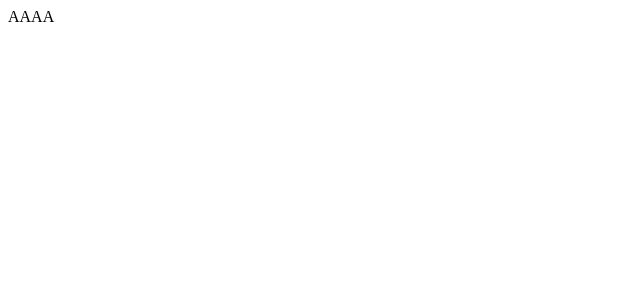
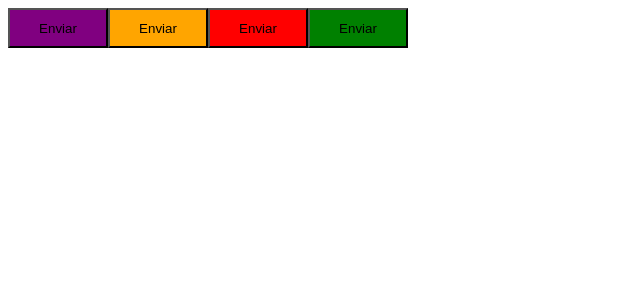
Before and after one commit to saviojks/projeto-02, a React (Vite) app: page / in a window 1280 px wide. Shown: the top 300 px of the page, without its empty margins (0-640 px from the left). Built offline with nearby package versions, Linux system fonts and the light colour scheme.

Commit message:
Styled Components

```diff
--- a/package.json
+++ b/package.json
@@ -10,11 +10,13 @@
   },
   "dependencies": {
     "react": "^18.2.0",
-    "react-dom": "^18.2.0"
+    "react-dom": "^18.2.0",
+    "styled-components": "^5.3.6"
   },
   "devDependencies": {
     "@types/react": "^18.0.26",
     "@types/react-dom": "^18.0.9",
+    "@types/styled-components": "^5.1.26",
     "@vitejs/plugin-react-swc": "^3.0.0",
     "typescript": "^4.9.3",
     "vite": "^4.0.0"
--- a/src/App.tsx
+++ b/src/App.tsx
@@ -1,9 +1,13 @@
 import { useState } from 'react'
+import { Button } from './components/Button'
 
 export function App() {
   return (
-    <div className="App">
-      AAAA
-    </div>
+    <>
+      <Button variant='primary' />
+      <Button variant='secondary' />
+      <Button variant='danger' />
+      <Button variant='success' />
+    </>
   )
 }
--- /dev/null
+++ b/src/components/Button/index.tsx
@@ -0,0 +1,9 @@
+import { ButtonContainer, ButtonVariant } from "./styles"
+
+interface IButton {
+    variant?: ButtonVariant
+}
+
+export function Button({ variant = 'primary' }: IButton) {
+    return <ButtonContainer variant={variant}>Enviar</ButtonContainer>
+}
--- /dev/null
+++ b/src/components/Button/styles.ts
@@ -0,0 +1,24 @@
+import styled, { css } from "styled-components";
+
+export type ButtonVariant = "primary" | "secondary" | "danger" | "success";
+
+interface IButtonContainer {
+  variant: ButtonVariant;
+}
+
+const buttonVariants = {
+  primary: "purple",
+  secondary: "orange",
+  danger: "red",
+  success: "green",
+};
+
+export const ButtonContainer = styled.button<IButtonContainer>`
+  width: 100px;
+  height: 40px;
+  ${(props) => {
+    return css`
+      background-color: ${buttonVariants[props.variant]};
+    `;
+  }}
+`;
```
Also changed, not shown: 1 other file (tests, documents, lock files or other folders).
